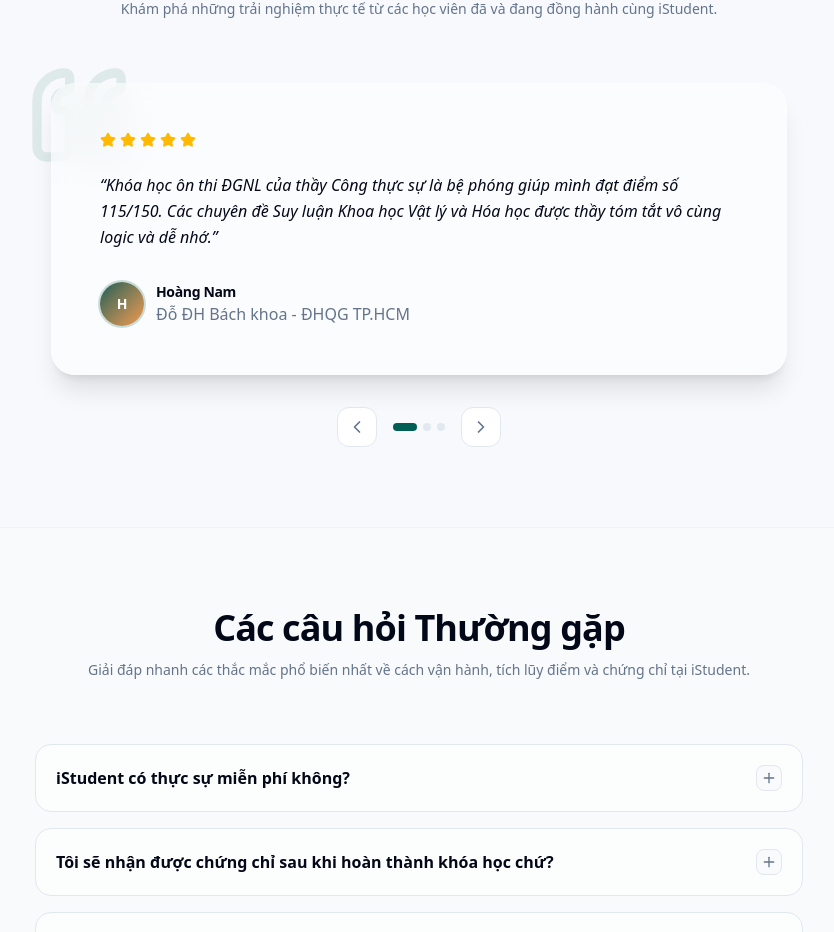
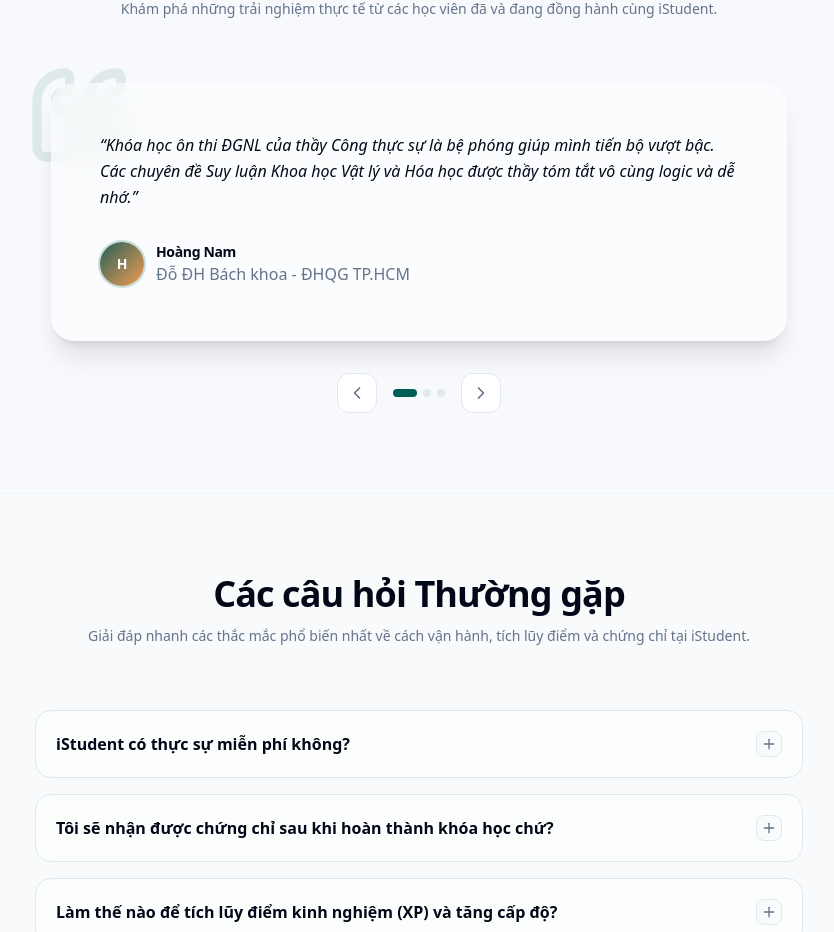
Before and after one commit to tomyrese/buivancong, a Next.js app: page / in a window 1280 px wide. Shown: the part 4592-5524 px from the top of the page, without its empty margins (221-1055 px from the left). Built offline with nearby package versions, Linux system fonts and the light colour scheme.

Commit message:
feat: simplify testimonials to text only, removing numerical points and star rating icons

```diff
--- a/features/home/testimonials.tsx
+++ b/features/home/testimonials.tsx
@@ -2,21 +2,21 @@
 
 import * as React from 'react';
 import { motion, AnimatePresence } from 'framer-motion';
-import { ChevronLeft, ChevronRight, Quote, Star } from 'lucide-react';
+import { ChevronLeft, ChevronRight, Quote } from 'lucide-react';
 
 const testimonials = [
   {
     id: 1,
     name: 'Hoàng Nam',
     role: 'Đỗ ĐH Bách khoa - ĐHQG TP.HCM',
-    content: 'Khóa học ôn thi ĐGNL của thầy Công thực sự là bệ phóng giúp mình đạt điểm số 115/150. Các chuyên đề Suy luận Khoa học Vật lý và Hóa học được thầy tóm tắt vô cùng logic và dễ nhớ.',
+    content: 'Khóa học ôn thi ĐGNL của thầy Công thực sự là bệ phóng giúp mình tiến bộ vượt bậc. Các chuyên đề Suy luận Khoa học Vật lý và Hóa học được thầy tóm tắt vô cùng logic và dễ nhớ.',
     rating: 5,
   },
   {
     id: 2,
     name: 'Thu Trang',
     role: 'Đỗ ĐH Ngoại thương CS2 - TP.HCM',
-    content: 'Em cực kỳ ấn tượng với phương pháp giải nhanh Toán trắc nghiệm của thầy Bùi Văn Công. Nhờ khóa học của thầy mà phần tư duy định lượng của em đạt điểm số gần như tối đa.',
+    content: 'Em cực kỳ ấn tượng với phương pháp giải nhanh Toán trắc nghiệm của thầy Bùi Văn Công. Nhờ khóa học của thầy mà phần tư duy định lượng của em đạt kết quả xuất sắc.',
     rating: 5,
   },
   {
@@ -69,12 +69,6 @@
                   transition={{ duration: 0.3 }}
                   className="space-y-6"
                 >
-                  {/* Stars */}
-                  <div className="flex gap-1 justify-center sm:justify-start">
-                    {[...Array(testimonials[activeIndex].rating)].map((_, i) => (
-                      <Star key={i} className="h-4 w-4 fill-amber-400 text-amber-400" />
-                    ))}
-                  </div>
 
                   {/* Feedback Text */}
                   <p className="text-sm sm:text-base text-foreground italic leading-relaxed text-center sm:text-left">
```
